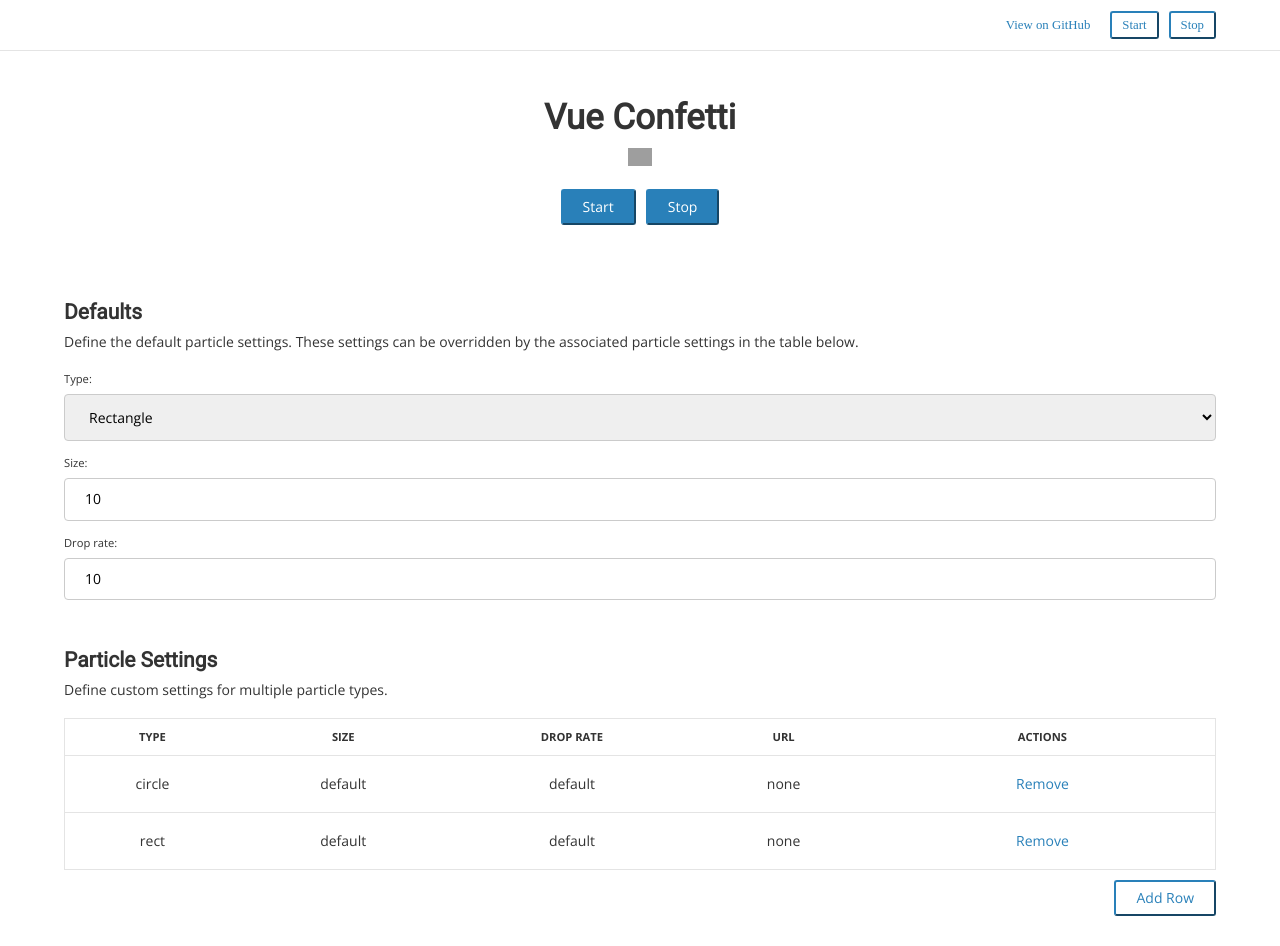
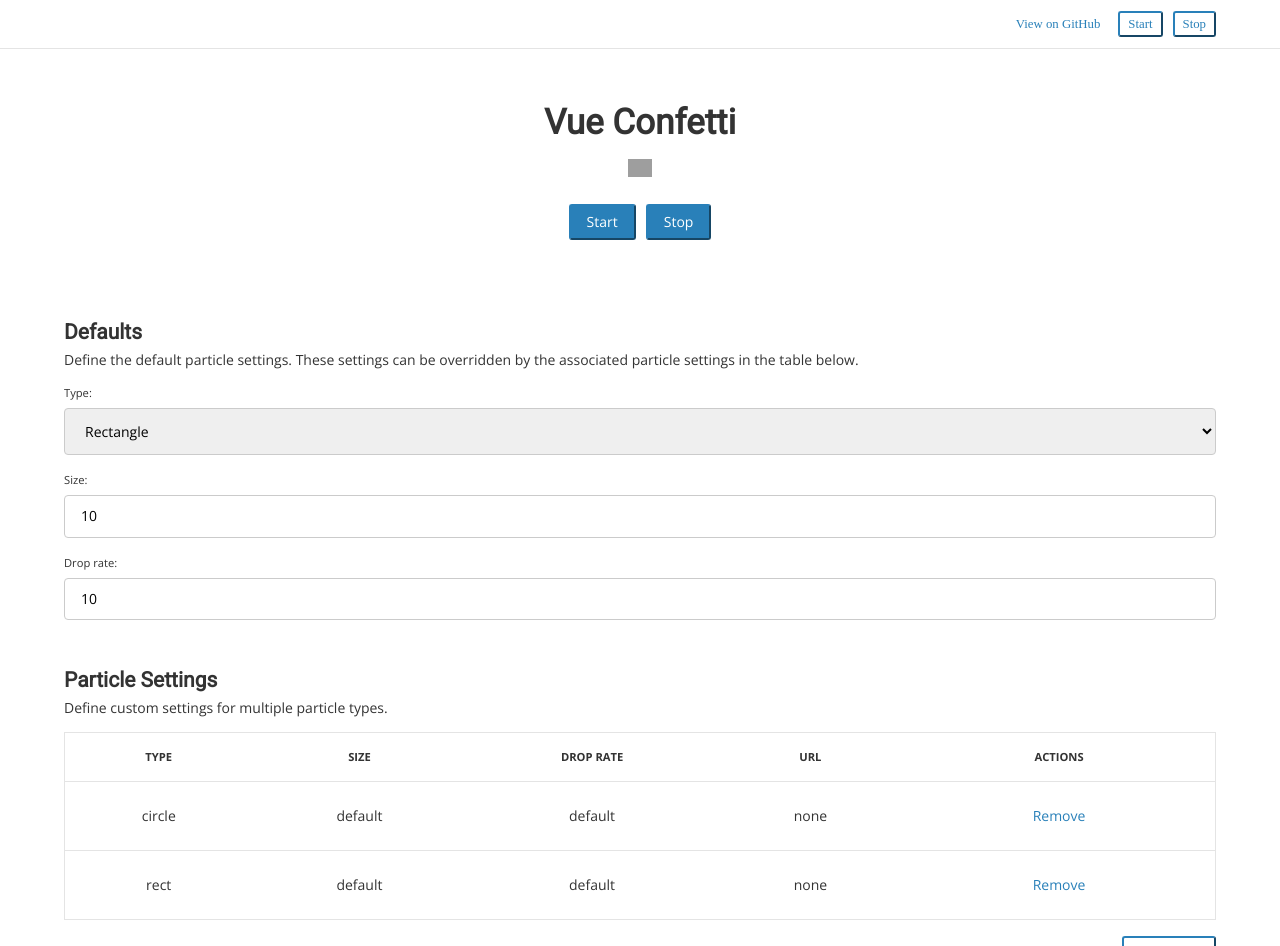
Before and after one commit to alexandermendes/vue-confetti, a Vue app: page / in a window 1280 px wide. Shown: the top 946 px of the page. Built offline with nearby package versions, Linux system fonts and the light colour scheme; grey boxes are pictures that could not be loaded; the HTML template or start-up script is replaced by a standard one.

Commit message:
docs: tweak demo spacing

```diff
--- a/demo/App.vue
+++ b/demo/App.vue
@@ -1,5 +1,6 @@
 <template>
-  <div>
+  <div id="app">
+
     <header class="header">
       <a
         class="button button--text button--small"
@@ -10,6 +11,7 @@
       <button class="button button--secondary button--small" @click="start">Start</button>
       <button class="button button--secondary button--small" @click="stop">Stop</button>
     </header>
+
     <main>
       <div class="masthead">
         <h1 class="masthead__title">Vue Confetti</h1>
--- a/demo/styles.scss
+++ b/demo/styles.scss
@@ -7,6 +7,10 @@
 $heading-font-family:  'Roboto', sans-serif;
 $body-font-family:     'Open Sans', sans-serif;
 
+@function spacing($n, $unit: 'px') {
+  @return #{$n * 8}#{$unit};
+}
+
 main {
   margin: 0 5%;
   font-family: $body-font-family;
@@ -15,13 +19,13 @@
 }
 
 section {
-  margin-bottom: 40px;
+  margin-bottom: spacing(5);
 }
 
 .header {
   width: 90%;
   padding: 0 5%;
-  min-height: 50px;
+  min-height: spacing(6);
   display: flex;
   align-items: center;
   justify-content: flex-end;
@@ -36,16 +40,16 @@
   flex-direction: column;
   align-items: center;
   justify-content: center;
-  min-height: 300px;
+  min-height: spacing(40);
 
   &__title {
     font-family: $heading-font-family;
     font-size: 2.5em;
-    margin-bottom: 10px;
+    margin-bottom: spacing(2);
   }
 
   &__badge {
-    margin-bottom: 20px;
+    margin-bottom: spacing(3);
   }
 }
 
@@ -53,11 +57,11 @@
   width: 100%;
   border-collapse: collapse;
   border: 1px solid $color-light-grey;
-  margin-bottom: 10px;
+  margin-bottom: spacing(2);
 
   .table__cell {
     border-bottom: 1px solid $color-light-grey;
-    padding: 10px 15px;
+    padding: spacing(2) spacing(3);
     text-align: center;
     line-height: 1.4;
 
@@ -69,7 +73,7 @@
   }
 
   &__buttons {
-    margin-top: 10px;
+    margin-top: spacing(2);
     display: flex;
     align-items: flex-end;
     justify-content: flex-end;
@@ -81,7 +85,7 @@
   border-width: 2px;
   border-color: $color-primary;
   border-radius: 3px;
-  padding: 8px 20px;
+  padding: spacing(1) spacing(2);
   color: #fff;
   user-select: none;
   transition: all 250ms;
@@ -117,7 +121,7 @@
   }
 
   &--small {
-    padding: 5px 10px;
+    padding: spacing(0.5) spacing(1);
     font-size: 0.8em;
   }
 }
@@ -130,23 +134,23 @@
   font-family: $heading-font-family;
   font-size: 1.5em;
   margin: 0;
-  margin-bottom: 10px;
+  margin-bottom: spacing(1);
 }
 
 .content {
   text-align: left;
   margin: 0;
-  margin-bottom: 20px;
+  margin-bottom: spacing(2);
 }
 
 .input-group {
-  margin-bottom: 5px;
+  margin-bottom: spacing(1);
 }
 
 .input {
   width: 100%;
-  padding: 12px 20px;
-  margin: 8px 0;
+  padding: spacing(1.5) spacing(2);
+  margin: spacing(1) 0;
   display: inline-block;
   border: 1px solid darken($color-light-grey, 10%);
   border-radius: 4px;
@@ -172,7 +176,7 @@
   &__content {
     background-color: #fefefe;
     margin: auto;
-    padding: 20px;
+    padding: spacing(3);
     border: 1px solid $color-light-grey;
     width: 80%;
   }
@@ -180,7 +184,7 @@
   &__close {
     color: $color-grey;
     float: right;
-    font-size: 28px;
+    font-size: spacing(3);
     font-weight: bold;
 
     &:hover,
```
